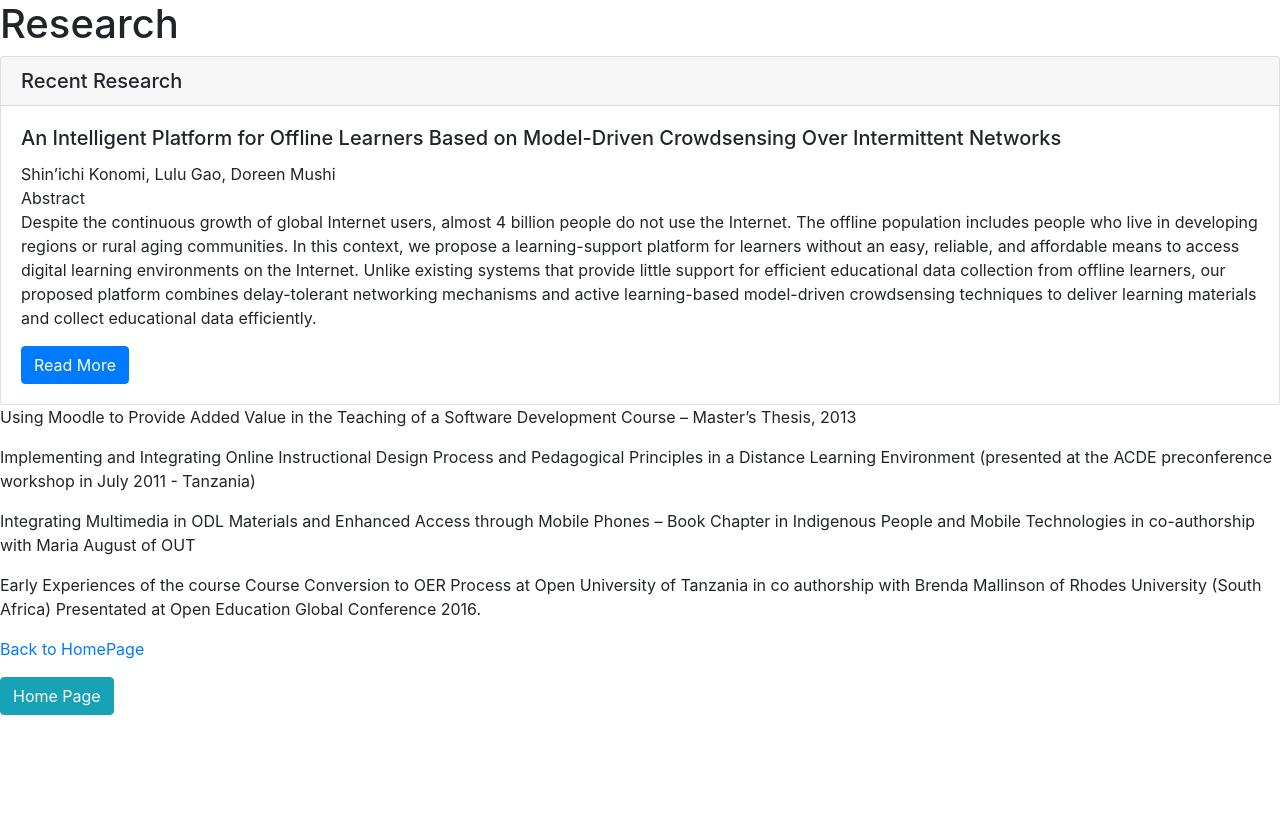
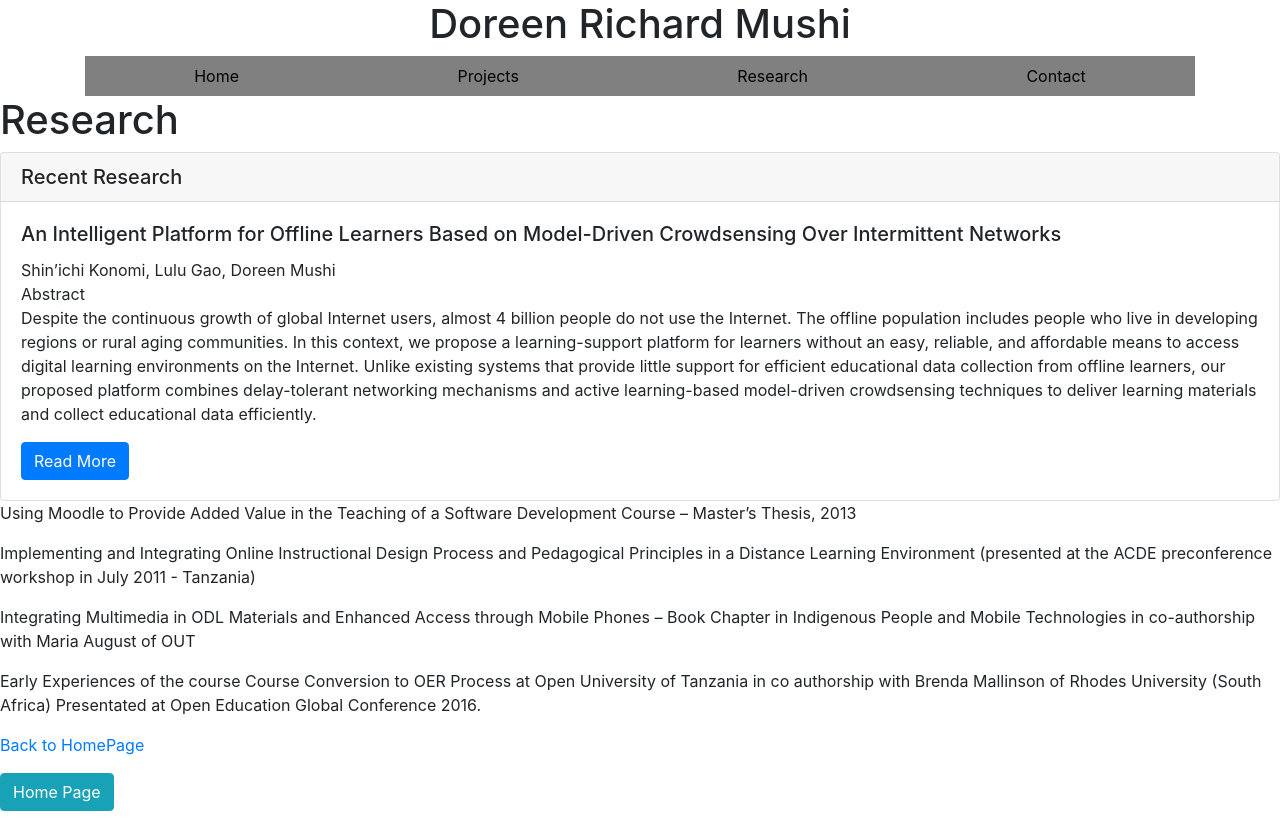
Before and after one commit to drmushi/drmushi, a plain HTML site: page research.html in a window 1280 px wide. Before the commit the page ends 800 px from the top, so only its background shows below. Drawn offline with nearby package versions, Linux system fonts and the light colour scheme.

Commit message:
Code Update
Code Update

```diff
--- a/research.html
+++ b/research.html
@@ -1,5 +1,5 @@
 <!DOCTYPE html>
-<html>
+<html lang="en">
 	<head>
 		<title>Doreen Mushi Research</title>
 		<meta charset="utf-8" />
@@ -9,6 +9,26 @@
         <link rel="stylesheet" href="css/stylesheets.css">
 	</head>
 	<body>
+        <div class="container">
+            <h1 class="text-center">Doreen Richard Mushi</h2>
+            <ul class="nav nav-pills nav-fill backgroundcolor">
+              <li class="nav-item ">
+                <a class="nav-link linkcolor" href="index.html">Home</a>
+              </li>
+              <li class="nav-item ">
+                <a class="nav-link linkcolor" href="projects2.html">Projects</a>
+              </li>
+              <li class="nav-item">
+                <a class="nav-link linkcolor" href="research.html">Research</a>
+              </li>
+              <li class="nav-item">
+                <a class="nav-link linkcolor" href="contact.html">Contact</a>
+              </li>
+            </ul>
+          </div>
+
+
+
     <h1>Research</h1>
     <div class="card">
         <h5 class="card-header">Recent Research</h5>
@@ -30,9 +50,7 @@
     <p><a href="index.html">Back to HomePage</a></p>
     <a href="index.html" class="btn btn-info" role="button">Home Page</a>
 
-    <h2></h2>
     <p>
-
 </p>
 <script src="https://code.jquery.com/jquery-3.3.1.slim.min.js" integrity="sha384-q8i/X+965DzO0rT7abK41JStQIAqVgRVzpbzo5smXKp4YfRvH+8abtTE1Pi6jizo" crossorigin="anonymous"></script>
 <script src="https://cdnjs.cloudflare.com/ajax/libs/popper.js/1.14.7/umd/popper.min.js" integrity="sha384-UO2eT0CpHqdSJQ6hJty5KVphtPhzWj9WO1clHTMGa3JDZwrnQq4sF86dIHNDz0W1" crossorigin="anonymous"></script>
```
Also changed, not shown: contact.html (+19 -1 lines), index.html (+1 -1 lines), projects2.html (+21 -3 lines).
